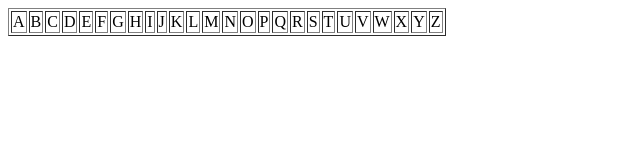
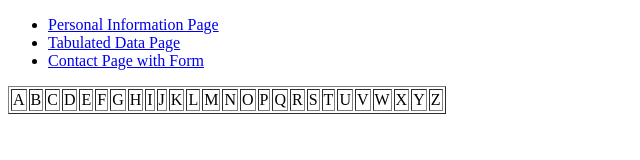
Before and after one commit to kingabdulazeez/Alt_School_Assignment, a plain HTML site: page Tabulated_data_page.html in a window 1280 px wide. Shown: the whole page, without its empty margins (0-640 px from the left). Drawn offline with Linux system fonts and the light colour scheme.

Commit message:
Tabulated_data_page.html

```diff
--- a/Tabulated_data_page.html
+++ b/Tabulated_data_page.html
@@ -4,6 +4,11 @@
     <meta charset="UTF-8">
     <meta name="viewport" content="width=device-width, initial-scale=1.0">
     <title>Tabulated Data Page</title>
+    <ul>
+        <li><a href="index.html">Personal Information Page</a></li>
+        <li><a href="Tabulated_data_page.html">Tabulated Data Page</a></li>
+        <li><a href="contact_form.html">Contact Page with Form</a></li>
+    </ul>
 </head>
 <body>
     <table border="1">
```
